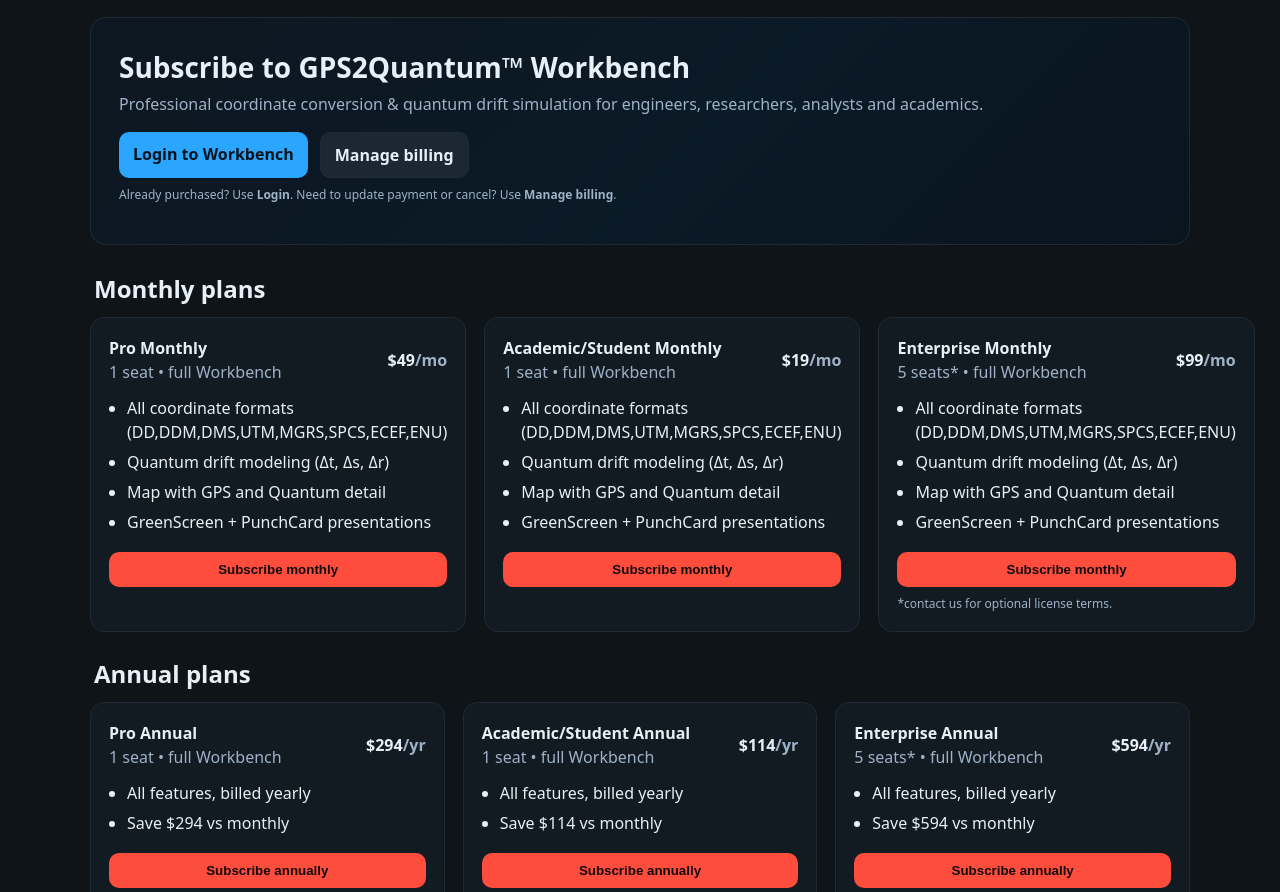
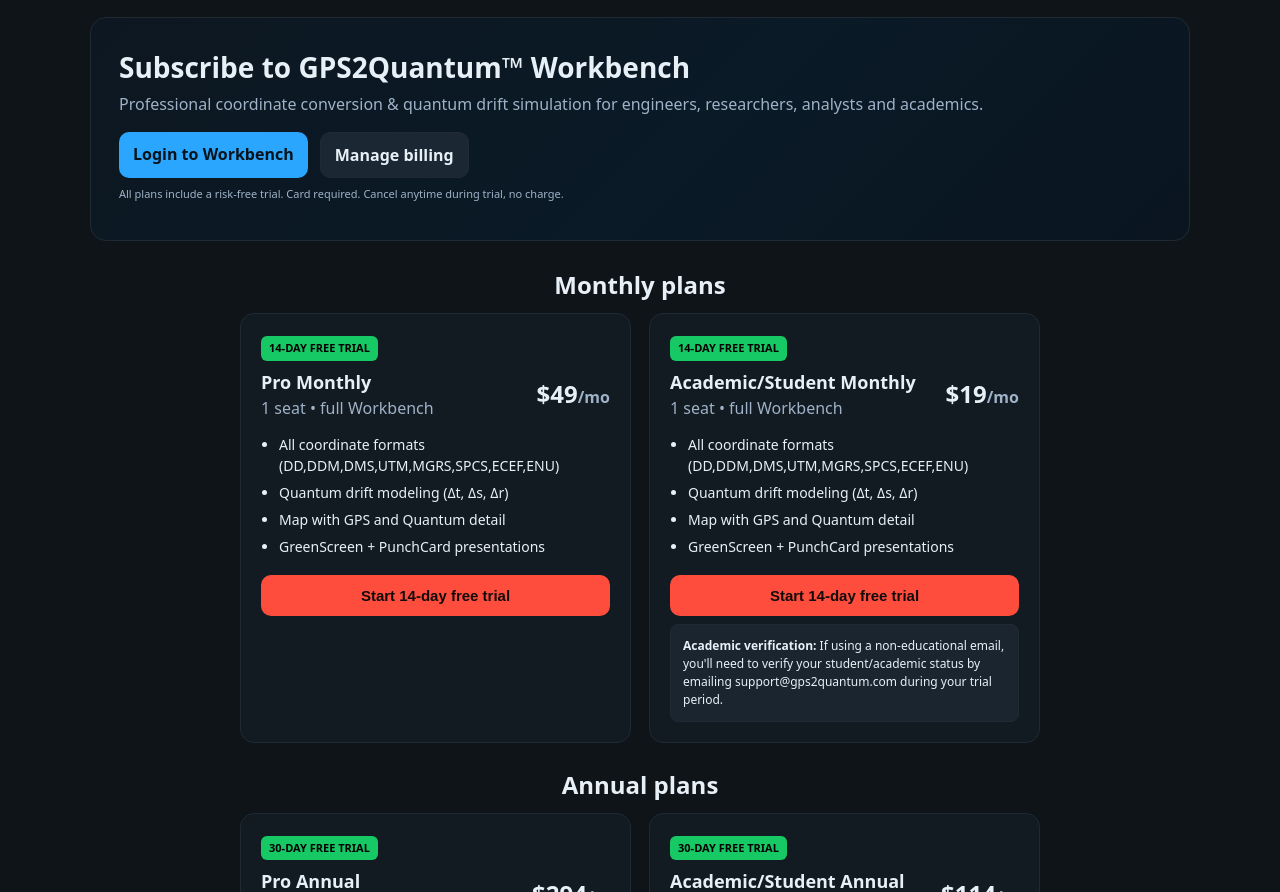
Before and after one commit to greggillan9/gps2quantum-login, a plain HTML site: page subscribe.html in a window 1280 px wide. Shown: the part 55-947 px from the top of the page. Drawn offline with Linux system fonts and the light colour scheme.

Commit message:
Add files via upload

```diff
--- a/subscribe.html
+++ b/subscribe.html
@@ -1,22 +1,9 @@
 <!DOCTYPE html>
 <html lang="en">
 <head>
-  <base target="_top">
   <meta charset="utf-8" />
   <meta name="viewport" content="width=device-width, initial-scale=1" />
   <title>GPS2Quantum™ Workbench — Subscribe</title>
-
-  <script>
-  (function () {
-    const href = String(location.href || "");
-    const ref  = String(document.referrer || "");
-    const inBuilderPreview =
-      href.startsWith("about:srcdoc") || /godaddy|myftpupload|gdiframe|pagebuilder/i.test(ref);
-    if (!inBuilderPreview && window.top !== window.self) {
-      try { window.top.location.replace(window.location.href); } catch (_) {}
-    }
-  })();
-  </script>
 
   <style>
     :root{ --bg:#0f1419; --panel:#121a22; --ink:#e8f0f7; --muted:#9fb2c7; --brand:#ff4d3d; --brand2:#2aa6ff; --ok:#17c964; --border:#1f2a35; }
@@ -30,18 +17,19 @@
     .cta{display:flex;flex-wrap:wrap;gap:12px;margin-top:16px}
     .cta a{background:var(--brand2);color:#07131b;padding:10px 14px;border-radius:10px;text-decoration:none;font-weight:700}
     .cta a.secondary{background:#1b2834;color:var(--ink);border:1px solid var(--border)}
-    .grid{display:grid;grid-template-columns:repeat(3,1fr);gap:18px}
+    .grid{display:grid;grid-template-columns:repeat(2,1fr);gap:18px;max-width:800px;margin:0 auto}
     @media (max-width:980px){.grid{grid-template-columns:1fr}}
-    .card{background:var(--panel);border:1px solid var(--border);border-radius:14px;padding:18px}
-    .plan{display:flex;justify-content:space-between;align-items:center;margin-bottom:8px}
-    .name{font-weight:700}.price{font-weight:800}.muted{color:var(--muted)}
-    .features{margin:12px 0 18px;padding-left:18px}.features li{margin:6px 0}
-    .btn{display:inline-block;background:var(--brand);color:#120b0b;text-decoration:none;padding:10px 14px;border-radius:10px;font-weight:800;cursor:pointer;border:none;width:100%;text-align:center;transition:all 0.2s ease;position:relative}
-    .btn:hover{filter:brightness(1.1);transform:translateY(-1px)}
+    .card{background:var(--panel);border:1px solid var(--border);border-radius:14px;padding:20px}
+    .plan{display:flex;justify-content:space-between;align-items:center;margin-bottom:10px}
+    .name{font-weight:700;font-size:18px}.price{font-weight:800;font-size:24px}.muted{color:var(--muted)}
+    .features{margin:14px 0 18px;padding-left:18px;font-size:14px}.features li{margin:6px 0}
+    .btn{display:inline-block;background:var(--brand);color:#120b0b;text-decoration:none;padding:12px 16px;border-radius:10px;font-weight:800;cursor:pointer;border:none;width:100%;text-align:center;transition:all 0.2s ease;position:relative;font-size:15px}
+    .btn:hover:not(:disabled){filter:brightness(1.1);transform:translateY(-1px)}
     .btn:disabled{opacity:0.6;cursor:not-allowed;transform:none}
-    .btn.ghost{background:#0e171f;border:1px solid var(--border);color:var(--ink)}
     .foot{margin-top:28px;font-size:14px;color:var(--muted);text-align:center}
-    .kicker{font-size:12px;color:var(--muted);margin-top:8px}
+    .kicker{font-size:11px;color:var(--muted);margin-top:8px;line-height:1.4}
+    .trial-badge{background:var(--ok);color:#000;font-size:11px;font-weight:800;padding:4px 8px;border-radius:6px;display:inline-block;margin-bottom:8px}
+    .academic-note{background:#1a2530;border:1px solid var(--border);border-radius:8px;padding:12px;margin-top:8px;font-size:12px;line-height:1.5}
 
     .loading {
       display: inline-block;
@@ -100,10 +88,10 @@
     <header>
       <div class="logo" aria-label="GPS2Quantum"><span>GPS<span class="dot">2</span>Quantum™</span></div>
       <nav class="nav">
-        <a href="/">Home</a>
-        <a href="/#platform">Platform</a>
-        <a href="https://greggillan9.github.io/gps2quantum-login/" class="login" rel="noopener">Login</a>
-        <a href="https://billing.stripe.com/p/login/4gMcN6cYue972Pb3p92wU00" rel="noopener">Billing Portal</a>
+        <a href="https://gps2quantum.com">Home</a>
+        <a href="https://gps2quantum.com/#platform">Platform</a>
+        <a href="https://greggillan9.github.io/gps2quantum-login/" class="login">Login</a>
+        <a href="https://billing.stripe.com/p/login/4gMcN6cYue972Pb3p92wU00">Billing Portal</a>
       </nav>
     </header>
 
@@ -111,22 +99,23 @@
       <h1>Subscribe to GPS2Quantum™ Workbench</h1>
       <p class="sub">Professional coordinate conversion & quantum drift simulation for engineers, researchers, analysts and academics.</p>
       <div class="cta">
-        <a href="https://greggillan9.github.io/gps2quantum-login/" rel="noopener">Login to Workbench</a>
-        <a href="https://billing.stripe.com/p/login/4gMcN6cYue972Pb3p92wU00" class="secondary" rel="noopener">Manage billing</a>
+        <a href="https://greggillan9.github.io/gps2quantum-login/">Login to Workbench</a>
+        <a href="https://billing.stripe.com/p/login/4gMcN6cYue972Pb3p92wU00" class="secondary">Manage billing</a>
       </div>
-      <p class="kicker">Already purchased? Use <b>Login</b>. Need to update payment or cancel? Use <b>Manage billing</b>.</p>
+      <p class="kicker">All plans include a risk-free trial. Card required. Cancel anytime during trial, no charge.</p>
     </section>
 
     <!-- Monthly -->
-    <h2 style="margin:10px 4px">Monthly plans</h2>
+    <h2 style="margin:10px 4px;text-align:center">Monthly plans</h2>
     <section class="grid" aria-label="Monthly pricing">
       <div class="card">
+        <div class="trial-badge">14-DAY FREE TRIAL</div>
         <div class="plan">
           <div>
             <div class="name">Pro Monthly</div>
             <div class="muted">1 seat • full Workbench</div>
           </div>
-          <div class="price">$49<span class="muted">/mo</span></div>
+          <div class="price">$49<span class="muted" style="font-size:16px">/mo</span></div>
         </div>
         <ul class="features">
           <li>All coordinate formats (DD,DDM,DMS,UTM,MGRS,SPCS,ECEF,ENU)</li>
@@ -135,17 +124,18 @@
           <li>GreenScreen + PunchCard presentations</li>
         </ul>
         <button class="btn" data-price="price_1RvlrPJp0xGVpVuS4yw75oQc" data-qty="1">
-          Subscribe monthly
+          Start 14-day free trial
         </button>
       </div>
 
       <div class="card">
+        <div class="trial-badge">14-DAY FREE TRIAL</div>
         <div class="plan">
           <div>
             <div class="name">Academic/Student Monthly</div>
             <div class="muted">1 seat • full Workbench</div>
           </div>
-          <div class="price">$19<span class="muted">/mo</span></div>
+          <div class="price">$19<span class="muted" style="font-size:16px">/mo</span></div>
         </div>
         <ul class="features">
           <li>All coordinate formats (DD,DDM,DMS,UTM,MGRS,SPCS,ECEF,ENU)</li>
@@ -154,79 +144,58 @@
           <li>GreenScreen + PunchCard presentations</li>
         </ul>
         <button class="btn" data-price="price_1Rvm1XJp0xGVpVuSCJLFYnA5" data-qty="1">
-          Subscribe monthly
+          Start 14-day free trial
         </button>
-      </div>
-
-      <div class="card">
-        <div class="plan">
-          <div>
-            <div class="name">Enterprise Monthly</div>
-            <div class="muted">5 seats* • full Workbench</div>
-          </div>
-          <div class="price">$99<span class="muted">/mo</span></div>
+        <div class="academic-note">
+          <strong>Academic verification:</strong> If using a non-educational email, you'll need to verify your student/academic status by emailing support@gps2quantum.com during your trial period.
         </div>
-        <ul class="features">
-          <li>All coordinate formats (DD,DDM,DMS,UTM,MGRS,SPCS,ECEF,ENU)</li>
-          <li>Quantum drift modeling (Δt, Δs, Δr)</li>
-          <li>Map with GPS and Quantum detail</li>
-          <li>GreenScreen + PunchCard presentations</li>
-        </ul>
-        <button class="btn" data-price="price_1Rvlz3Jp0xGVpVuSESG2QQhF" data-qty="5">
-          Subscribe monthly
-        </button>
-        <div class="kicker">*contact us for optional license terms.</div>
       </div>
     </section>
 
     <!-- Annual -->
-    <h2 style="margin:24px 4px 10px">Annual plans</h2>
+    <h2 style="margin:24px 4px 10px;text-align:center">Annual plans</h2>
     <section class="grid" aria-label="Annual pricing">
       <div class="card">
+        <div class="trial-badge">30-DAY FREE TRIAL</div>
         <div class="plan">
           <div>
             <div class="name">Pro Annual</div>
             <div class="muted">1 seat • full Workbench</div>
           </div>
-          <div class="price">$294<span class="muted">/yr</span></div>
+          <div class="price">$294<span class="muted" style="font-size:16px">/yr</span></div>
         </div>
-        <ul class="features"><li>All features, billed yearly</li><li>Save $294 vs monthly</li></ul>
+        <ul class="features">
+          <li>All features, billed yearly</li>
+          <li>Save $294 vs monthly (50% off)</li>
+        </ul>
         <button class="btn" data-price="price_1S3fPjJp0xGVpVuSLjifRqMH" data-qty="1">
-          Subscribe annually
+          Start 30-day free trial
         </button>
       </div>
 
       <div class="card">
+        <div class="trial-badge">30-DAY FREE TRIAL</div>
         <div class="plan">
           <div>
             <div class="name">Academic/Student Annual</div>
             <div class="muted">1 seat • full Workbench</div>
           </div>
-          <div class="price">$114<span class="muted">/yr</span></div>
+          <div class="price">$114<span class="muted" style="font-size:16px">/yr</span></div>
         </div>
-        <ul class="features"><li>All features, billed yearly</li><li>Save $114 vs monthly</li></ul>
+        <ul class="features">
+          <li>All features, billed yearly</li>
+          <li>Save $114 vs monthly (50% off)</li>
+        </ul>
         <button class="btn" data-price="price_1S3fJYJp0xGVpVuSE6q5zndK" data-qty="1">
-          Subscribe annually
+          Start 30-day free trial
         </button>
-      </div>
-
-      <div class="card">
-        <div class="plan">
-          <div>
-            <div class="name">Enterprise Annual</div>
-            <div class="muted">5 seats* • full Workbench</div>
-          </div>
-          <div class="price">$594<span class="muted">/yr</span></div>
+        <div class="academic-note">
+          <strong>Academic verification:</strong> If using a non-educational email, you'll need to verify your student/academic status by emailing support@gps2quantum.com during your trial period.
         </div>
-        <ul class="features"><li>All features, billed yearly</li><li>Save $594 vs monthly</li></ul>
-        <button class="btn" data-price="price_1S3fN8Jp0xGVpVuSKeAsFpjt" data-qty="5">
-          Subscribe annually
-        </button>
-        <div class="kicker">*contact us for optional license terms.</div>
       </div>
     </section>
 
-    <p class="foot">Questions? <a href="/#contact" style="color:var(--brand2)">Contact us</a> • <a href="/privacy" style="color:var(--brand2)">Privacy</a> • <a href="/terms" style="color:var(--brand2)">Terms</a></p>
+    <p class="foot">Questions? <a href="mailto:support@gps2quantum.com" style="color:var(--brand2)">Contact us</a> • <a href="https://gps2quantum.com/privacy" style="color:var(--brand2)">Privacy</a> • <a href="https://gps2quantum.com/terms" style="color:var(--brand2)">Terms</a></p>
   </div>
 
   <script>
@@ -234,7 +203,6 @@
     const BACKEND_BASE = "https://gps2quantum-backend-506830622318.us-central1.run.app";
     const LOGIN_PAGE   = "https://greggillan9.github.io/gps2quantum-login/";
 
-    // Status messaging system
     function showStatus(message, type = 'info') {
       const statusMsg = document.getElementById('statusMsg');
       statusMsg.textContent = message;
@@ -245,7 +213,6 @@
       }, type === 'error' ? 5000 : 3000);
     }
 
-    // Token management with better error handling
     function getIdToken() {
       try {
         return sessionStorage.getItem("gps2q_idtoken") || localStorage.getItem("gps2q_idtoken") || "";
@@ -272,7 +239,6 @@
         return;
       }
 
-      // Find the button that triggered this
       const button = document.querySelector(`[data-price="${priceId}"]`);
       if (!button) {
         showStatus("Button not found", "error");
@@ -303,7 +269,6 @@
           })
         });
 
-        // Handle authentication required
         if (response.status === 401) {
           showStatus("Please log in to continue", "error");
           setTimeout(() => {
@@ -320,8 +285,15 @@
         }
 
         if (response.ok && data.url) {
-          showStatus("Redirecting to checkout...", "success");
-          window.location.href = data.url;
+          if (data.requires_verification) {
+            showStatus("Academic verification required - check email after signup", "success");
+            setTimeout(() => {
+              window.location.href = data.url;
+            }, 2000);
+          } else {
+            showStatus("Redirecting to checkout...", "success");
+            window.location.href = data.url;
+          }
         } else {
           const errorMsg = data.error ||
                           (response.status === 403 ? "Access denied" :
@@ -349,10 +321,8 @@
       }
     }
 
-    // Make function available globally
     window.startCheckout = startCheckout;
 
-    // Also make it available to parent window if in iframe
     try {
       if (window.top && window.top !== window && !window.top.startCheckout) {
         window.top.startCheckout = startCheckout;
@@ -376,22 +346,12 @@
       });
     }
 
-    // Initialize when DOM is ready
     if (document.readyState === 'loading') {
       document.addEventListener("DOMContentLoaded", wireButtons);
     } else {
       wireButtons();
     }
-
-    // Also wire buttons if they're added dynamically
-    const observer = new MutationObserver(() => {
-      wireButtons();
-    });
-
-    observer.observe(document.body, {
-      childList: true,
-      subtree: true
-    });
-
   })();
   </script>
+</body>
+</html>
```
